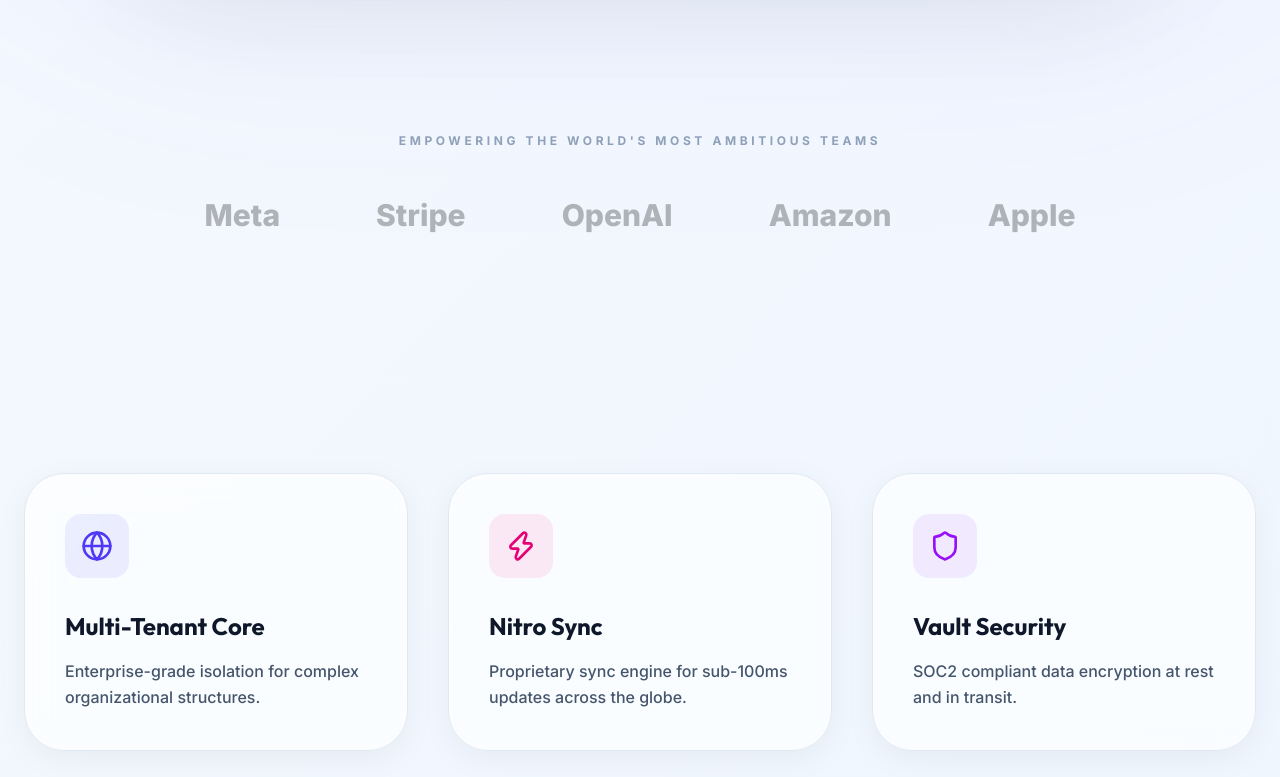
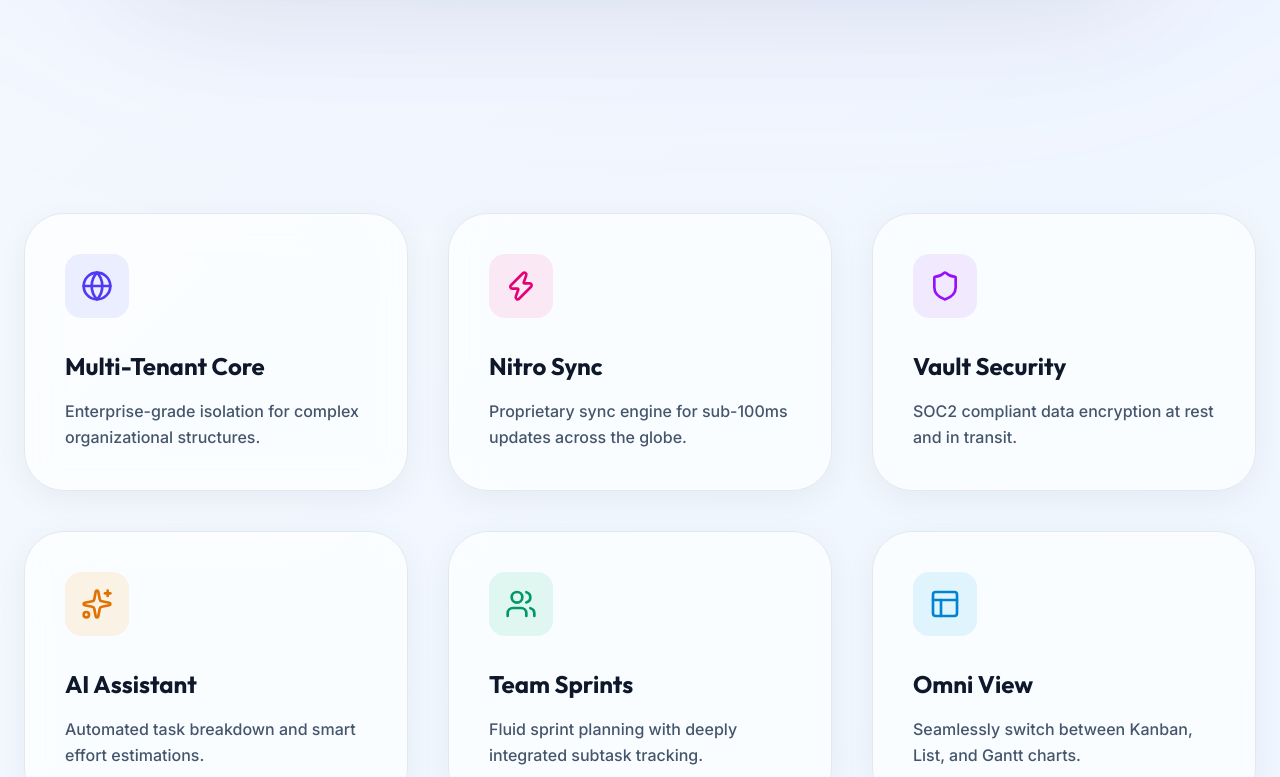
Before and after one commit to kPriyadharsan/xo-multi-tanant, a React (Vite) app in the folder frontend/: page / in a window 1280 px wide. Shown: the part 1400-2177 px from the top of the page. Built offline with nearby package versions, Linux system fonts and the light colour scheme; no server answers.

Commit message:
Trust bar removed from landing

```diff
--- a/frontend/src/pages/landing/LandingPage.jsx
+++ b/frontend/src/pages/landing/LandingPage.jsx
@@ -82,15 +82,6 @@
         </motion.div>
       </section>
 
-      {/* Trust Bar */}
-      <section className="mt-40 max-w-7xl mx-auto px-6 text-center">
-         <p className="text-xs font-bold text-slate-400 dark:text-slate-500 uppercase tracking-[0.3em] mb-12">Empowering the world&apos;s most ambitious teams</p>
-         <div className="flex flex-wrap justify-center items-center gap-12 md:gap-24 opacity-30 dark:opacity-50 grayscale hover:grayscale-0 transition-all duration-700">
-            {['Meta', 'Stripe', 'OpenAI', 'Amazon', 'Apple'].map(name => (
-               <span key={name} className="text-2xl md:text-3xl font-black text-slate-900 dark:text-white">{name}</span>
-            ))}
-         </div>
-      </section>
 
       {/* Features Grid */}
       <section className="mt-60 max-w-7xl mx-auto px-6">
```
